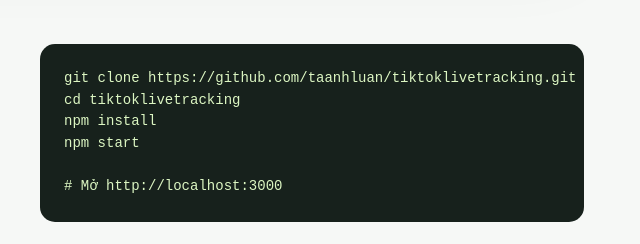
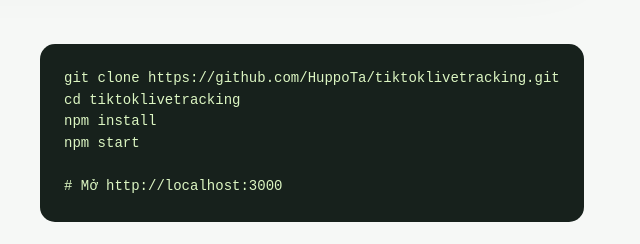
Before and after one commit to HuppoTa/tiktoklivetracking, a website: page docs/index.html in a window 1280 px wide. Shown: the part 1625-1869 px from the top of the page, 622-1262 px from the left. Drawn offline with Linux system fonts and the light colour scheme.

Commit message:
Move project links to HuppoTa repository

```diff
--- a/docs/index.html
+++ b/docs/index.html
@@ -8,10 +8,10 @@
   <link rel="stylesheet" href="./style.css">
 </head>
 <body>
-  <header class="topbar"><a class="brand" href="#top">LIVE Comment Hub</a><a href="https://github.com/taanhluan/tiktoklivetracking">GitHub ↗</a></header>
+  <header class="topbar"><a class="brand" href="#top">LIVE Comment Hub</a><a href="https://github.com/HuppoTa/tiktoklivetracking">GitHub ↗</a></header>
   <main id="top">
     <section class="hero">
-      <div><span class="badge">CHẾ ĐỘ DEMO</span><h1>TikTok LIVE<br><em>Comment Hub</em></h1><p>Quản lý hàng đợi câu hỏi trong TikTok LIVE: gom câu hỏi lặp, theo dõi người hỏi và đánh dấu đã trả bài.</p><div class="actions"><a class="primary" href="https://github.com/taanhluan/tiktoklivetracking">Xem mã nguồn</a><a href="#install">Hướng dẫn cài đặt</a></div></div>
+      <div><span class="badge">CHẾ ĐỘ DEMO</span><h1>TikTok LIVE<br><em>Comment Hub</em></h1><p>Quản lý hàng đợi câu hỏi trong TikTok LIVE: gom câu hỏi lặp, theo dõi người hỏi và đánh dấu đã trả bài.</p><div class="actions"><a class="primary" href="https://github.com/HuppoTa/tiktoklivetracking">Xem mã nguồn</a><a href="#install">Hướng dẫn cài đặt</a></div></div>
       <aside><strong>Đây là bản mô phỏng giao diện.</strong> Để thu TikTok LIVE thật, hãy cài và chạy ứng dụng Node.js trên máy.</aside>
     </section>
     <section class="features" aria-label="Tính năng">
@@ -23,7 +23,7 @@
       <nav class="tabs" aria-label="Bộ lọc câu hỏi"><button class="active" data-tab="pending">Chưa trả <span id="pending-count"></span></button><button data-tab="users">Theo người hỏi</button><button data-tab="answered">Đã trả <span id="answered-count"></span></button></nav>
       <div id="queue" class="queue" aria-live="polite"></div>
     </section>
-    <section id="install" class="install"><div><span class="eyebrow">CHẠY COLLECTOR THẬT</span><h2>Cài trên máy trong vài phút</h2><p>Ứng dụng đọc livestream công khai, không cần cookie hay mật khẩu TikTok. Dữ liệu lưu local và <code>data/</code> không được đưa lên GitHub.</p></div><pre><code>git clone https://github.com/taanhluan/tiktoklivetracking.git
+    <section id="install" class="install"><div><span class="eyebrow">CHẠY COLLECTOR THẬT</span><h2>Cài trên máy trong vài phút</h2><p>Ứng dụng đọc livestream công khai, không cần cookie hay mật khẩu TikTok. Dữ liệu lưu local và <code>data/</code> không được đưa lên GitHub.</p></div><pre><code>git clone https://github.com/HuppoTa/tiktoklivetracking.git
 cd tiktoklivetracking
 npm install
 npm start
```
Also changed, not shown: PROJECT_CONTEXT.md (+2 -2 lines), README.md.
